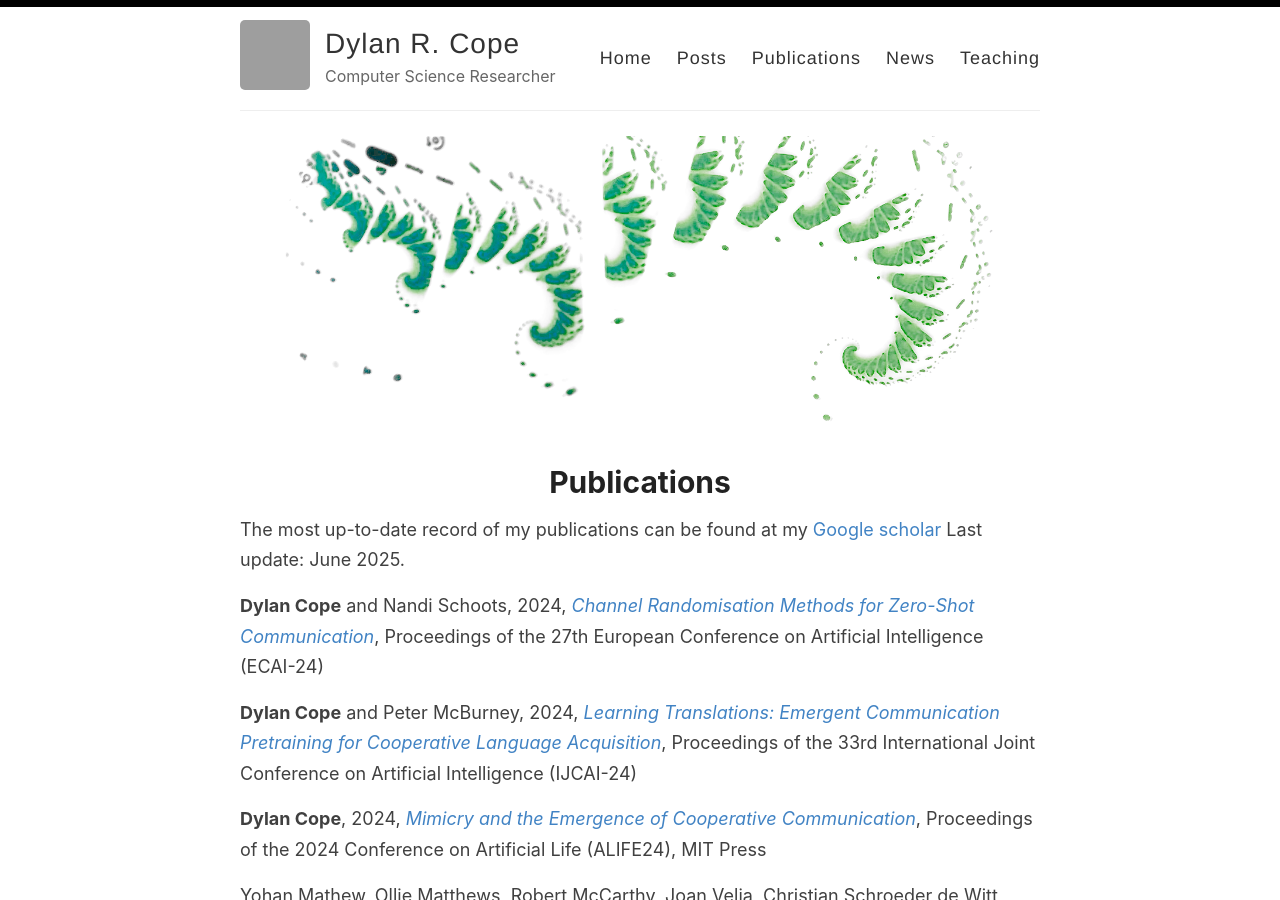
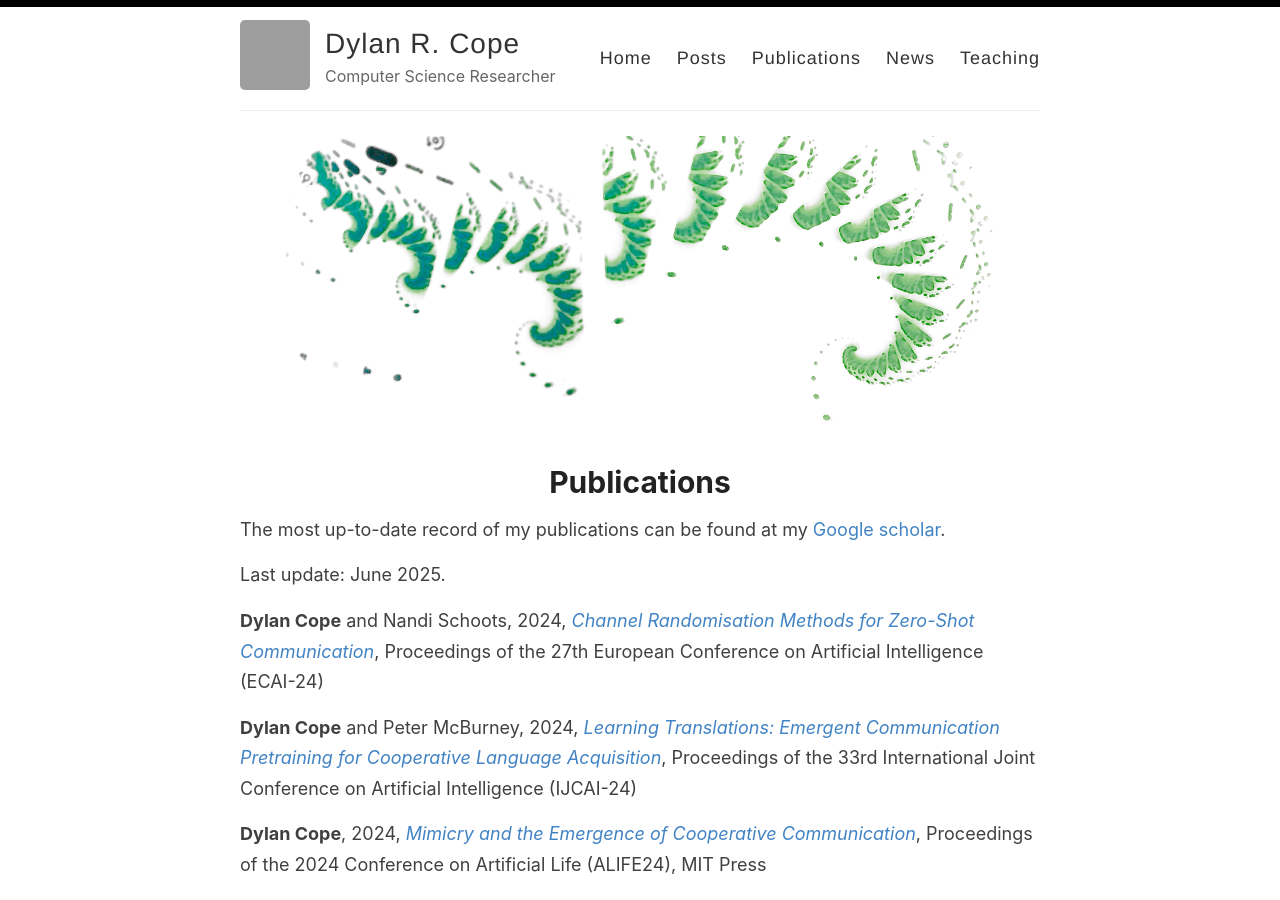
Before and after one commit to DylanCope/dylancope.github.io, a Jekyll site: the page built from _pages/publications.md, in a window 1280 px wide and 900 px high. Built offline with Jekyll 4.4.1, drawn with Linux system fonts in a browser that asks for light colours; grey boxes are pictures that could not be loaded.

```diff
--- a/_pages/publications.md
+++ b/_pages/publications.md
@@ -4,7 +4,8 @@ title: Publications
 permalink: /pubs/
 ---
 
-The most up-to-date record of my publications can be found at my [Google scholar](https://scholar.google.com/citations?user=_PKVsiQAAAAJ&hl=en)
+The most up-to-date record of my publications can be found at my [Google scholar](https://scholar.google.com/citations?user=_PKVsiQAAAAJ&hl=en).
+
 Last update: June 2025.
 
 **Dylan Cope** and Nandi Schoots, 2024, [_Channel Randomisation Methods for Zero-Shot Communication_](), Proceedings of the 27th European Conference on Artificial Intelligence (ECAI-24)
```
